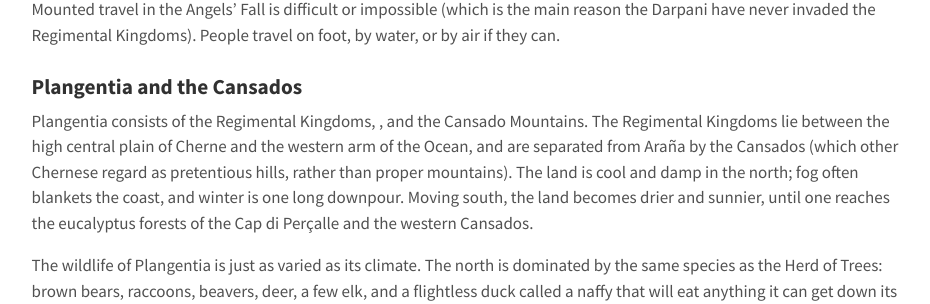
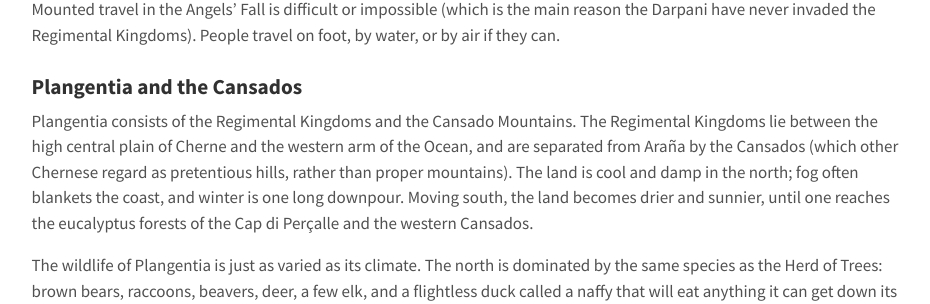
Before and after one commit to gvwilson/sensibleadventures, a Jekyll site: the page built from cherne/cherne.md, in a window 1280 px wide and 900 px high, scrolled down 6752 px. Shown: the part 150-454 px from the top of the window, without its empty margins (175-1105 px from the left). Built offline with Jekyll 4.4.1, drawn with Linux system fonts in a browser that asks for light colours; nearby versions of some CDN libraries.

Commit message:
Minor fix

```diff
--- a/cherne/cherne.md
+++ b/cherne/cherne.md
@@ -346,7 +346,7 @@
 
 ### Plangentia and the Cansados
 
-Plangentia consists of the Regimental Kingdoms, , and the Cansado Mountains.
+Plangentia consists of the Regimental Kingdoms and the Cansado Mountains.
 The Regimental Kingdoms lie between the high central plain of Cherne and the
 western arm of the Ocean, and are separated from Araña by the Cansados (which
 other Chernese regard as pretentious hills, rather than proper mountains). The
```
